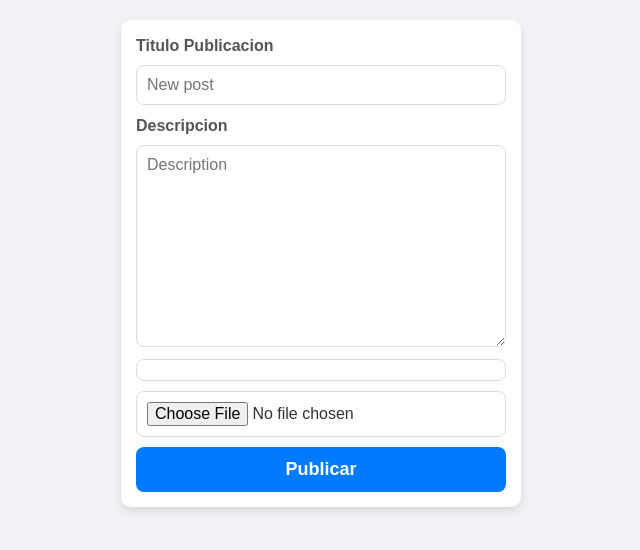
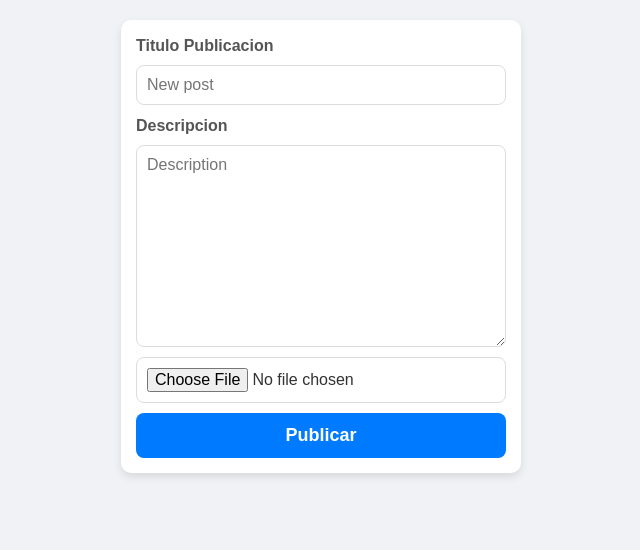
Before and after one commit to Majo-xlsx/Simulador-likes, a plain HTML site: page index.html in a window 1280 px wide. Shown: the whole page, without its empty margins (319-959 px from the left). Drawn offline with Linux system fonts and the light colour scheme.

Commit message:
Se reestructura index y editan estilos

```diff
--- a/index.html
+++ b/index.html
@@ -17,7 +17,6 @@
                 <label for="Mensaje">Descripcion </label>
                 <textarea cols="50" rows="10" id="Mensaje" class="form-input" required placeholder="Description"></textarea>
 
-                <label for="Imagenes" class="form-input" ></label>
                 <input type="file" accept="image/*" id="Imagen" required>
 
                 <input class="Publicar" type="submit" value="Publicar" >
```
